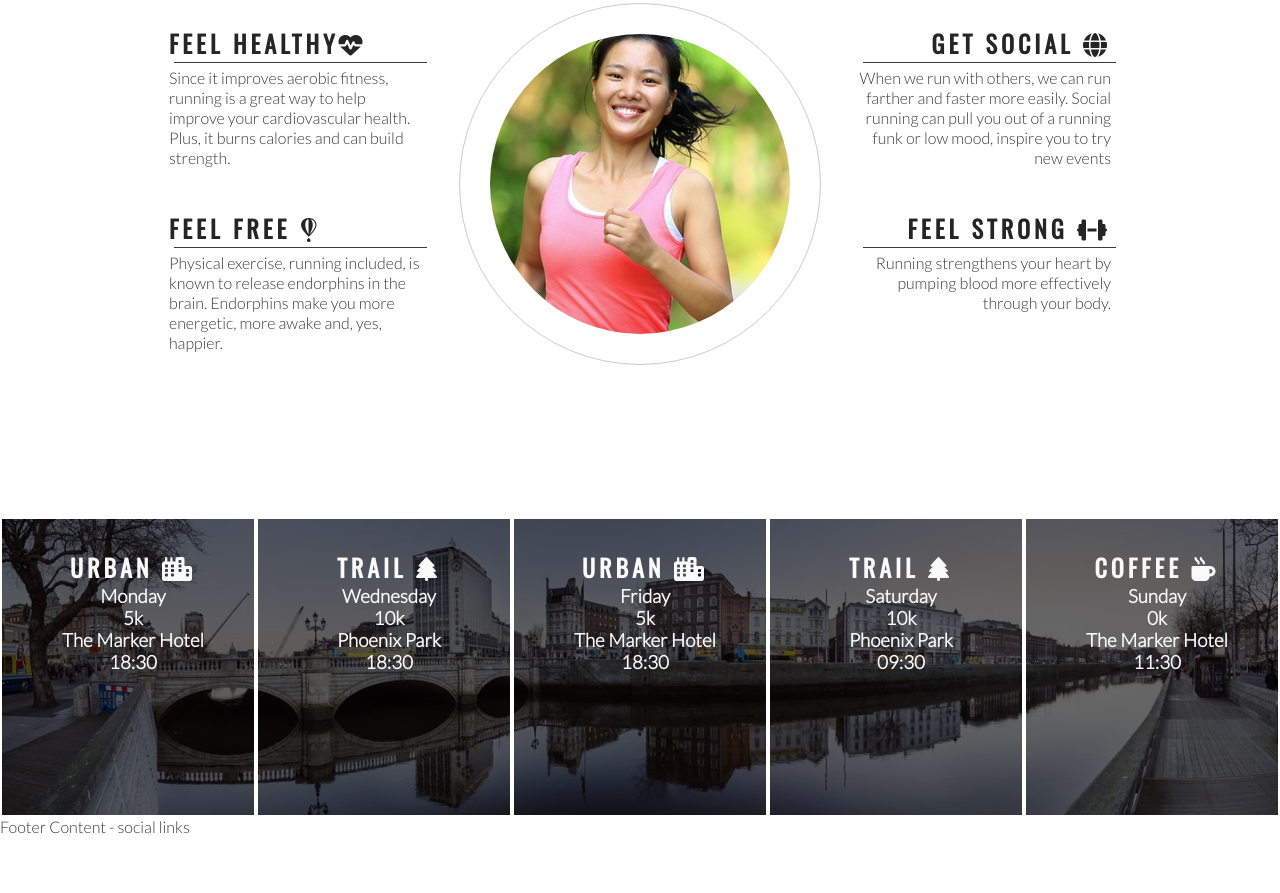
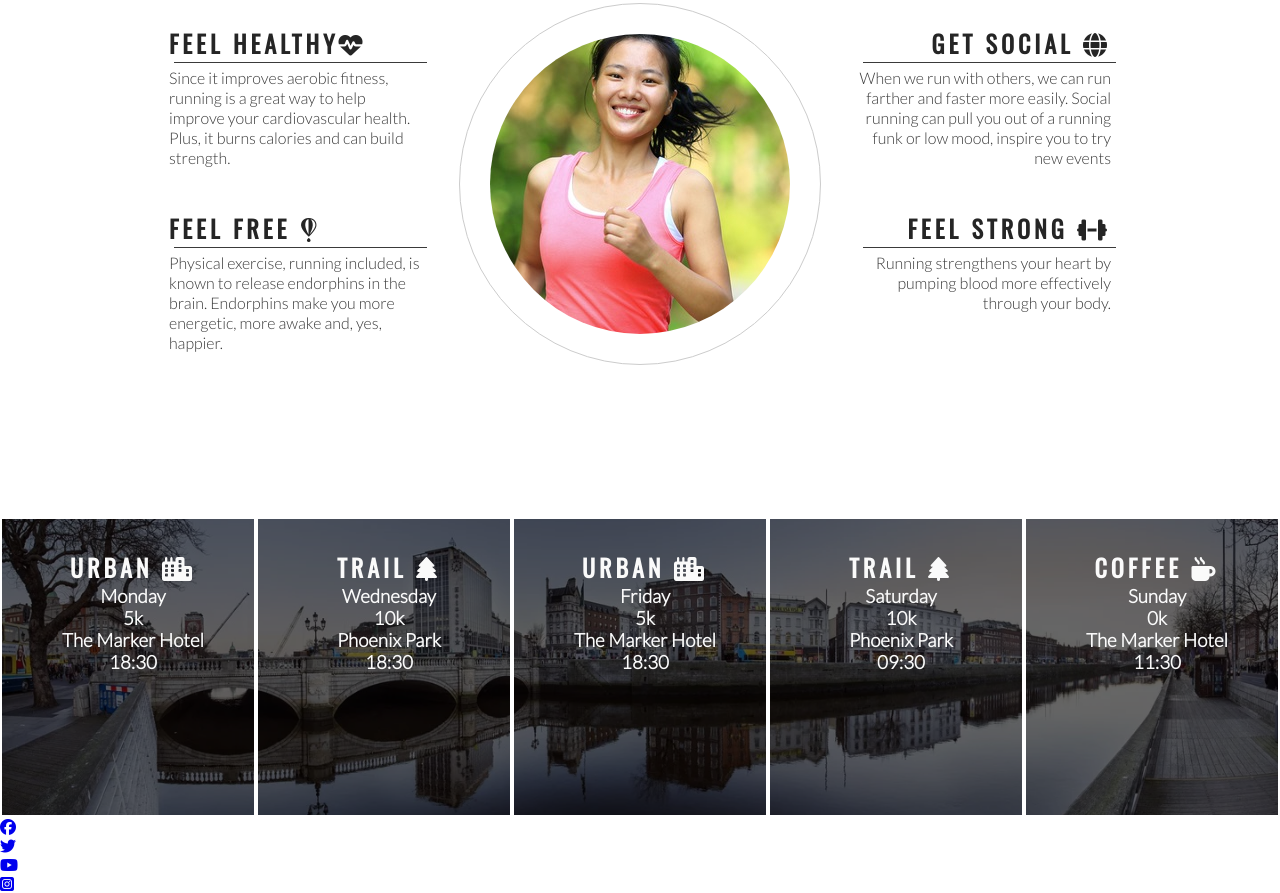
Before and after one commit to denham-ed/love-running, a plain HTML site: page index.html in a window 1280 px wide. Shown: the part 778-1671 px from the top of the page. Before the commit the page ends 1614 px from the top, so only its background shows below. Drawn offline with nearby package versions, Linux system fonts and the light colour scheme.

Commit message:
Add icons for footer

```diff
--- a/index.html
+++ b/index.html
@@ -16,7 +16,7 @@
         <a href="index.html">
             <h1 id="logo">Love Running</h1>
         </a>
-        <nav >
+        <nav>
             <ul id="menu">
                 <li>
                     <a href="#">Sign Up</a>
@@ -47,14 +47,16 @@
                 <h2>Feel Healthy<i class="fa-solid fa-heart-pulse"></i></h2>
                 <hr>
                 <p>
-                    Since it improves aerobic fitness, running is a great way to help improve your cardiovascular health. Plus, it burns calories and can build strength.
+                    Since it improves aerobic fitness, running is a great way to help improve your cardiovascular
+                    health. Plus, it burns calories and can build strength.
                 </p>
             </div>
             <div class="left-about-heading">
                 <h2>Feel Free <i class="fa-brands fa-fly"></i></h2>
                 <hr>
                 <p>
-                    Physical exercise, running included, is known to release endorphins in the brain. Endorphins make you more energetic, more awake and, yes, happier.
+                    Physical exercise, running included, is known to release endorphins in the brain. Endorphins make
+                    you more energetic, more awake and, yes, happier.
                 </p>
             </div>
 
@@ -65,14 +67,15 @@
                 <h2>Get Social <i class="fa-solid fa-globe"></i></h2>
                 <hr>
                 <p>
-                    When we run with others, we can run farther and faster more easily. Social running can pull you out of a running funk or low mood, inspire you to try new events
+                    When we run with others, we can run farther and faster more easily. Social running can pull you out
+                    of a running funk or low mood, inspire you to try new events
                 </p>
             </div>
             <div class="right-about-heading">
                 <h2>Feel Strong <i class="fa-solid fa-dumbbell"></i></h2>
                 <hr>
                 <p>
-                    Running strengthens your heart by pumping blood more effectively through your body.                </p>
+                    Running strengthens your heart by pumping blood more effectively through your body. </p>
             </div>
         </div>
         <div id="center-about">
@@ -120,7 +123,25 @@
         </div>
 
     </section>
-    <footer>Footer Content - social links</footer>
+    <footer>
+        <ul>
+            <li><a href="https://facebook.com" target="_blank" rel="noopener"
+                    aria-label="Visit our Facebook page (opens in a new tab)"><i class="fa-brands fa-facebook"></i></a>
+            </li>
+            <li><a href="https://twitter.com" target="_blank" rel="noopener"
+                    aria-label="Visit our Twitter page (opens in a new tab)"><i class="fa-brands fa-twitter"></i></a>
+            </li>
+            <li><a href="https://youtube.com" target="_blank" rel="noopener"
+                    aria-label="Visit our YouTube page (opens in a new tab)"><i class="fa-brands fa-youtube"></i></a>
+            </li>
+            <li><a href="https://instagram.com" target="_blank" rel="noopener"
+                aria-label="Visit our Instagram page (opens in a new tab)"><i
+                    class="fa-brands fa-square-instagram"></i></a>
+        </li>
+
+
+        </ul>
+    </footer>
     <!-- font awesome script -->
     <script src="https://kit.fontawesome.com/32eb0f11a8.js" crossorigin="anonymous"></script>
 </body>
```
